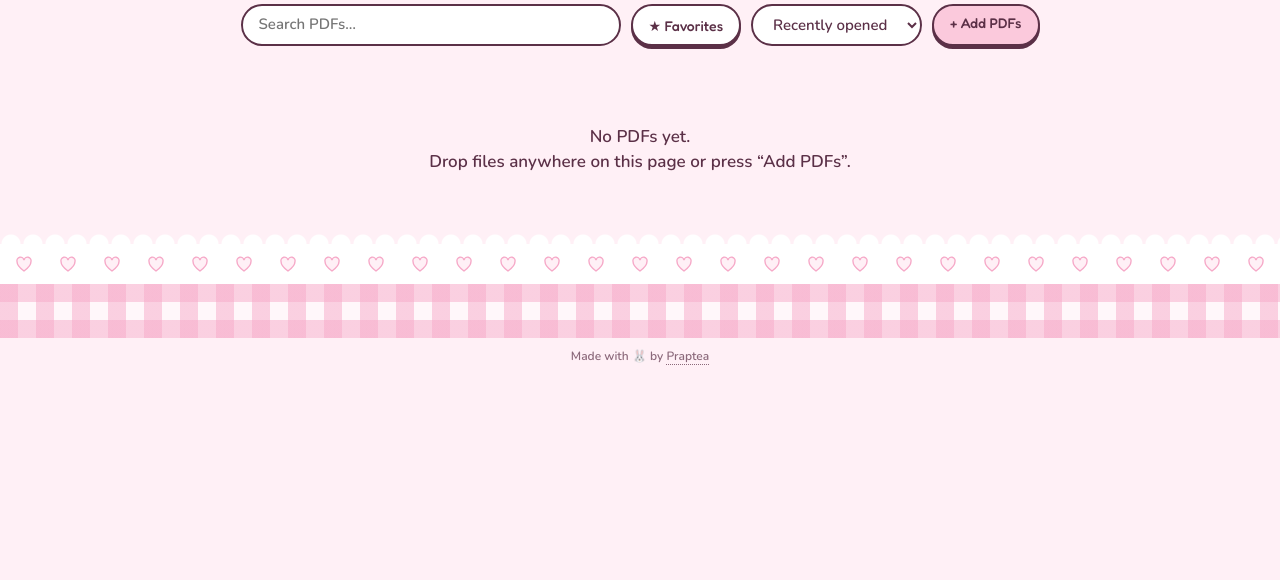
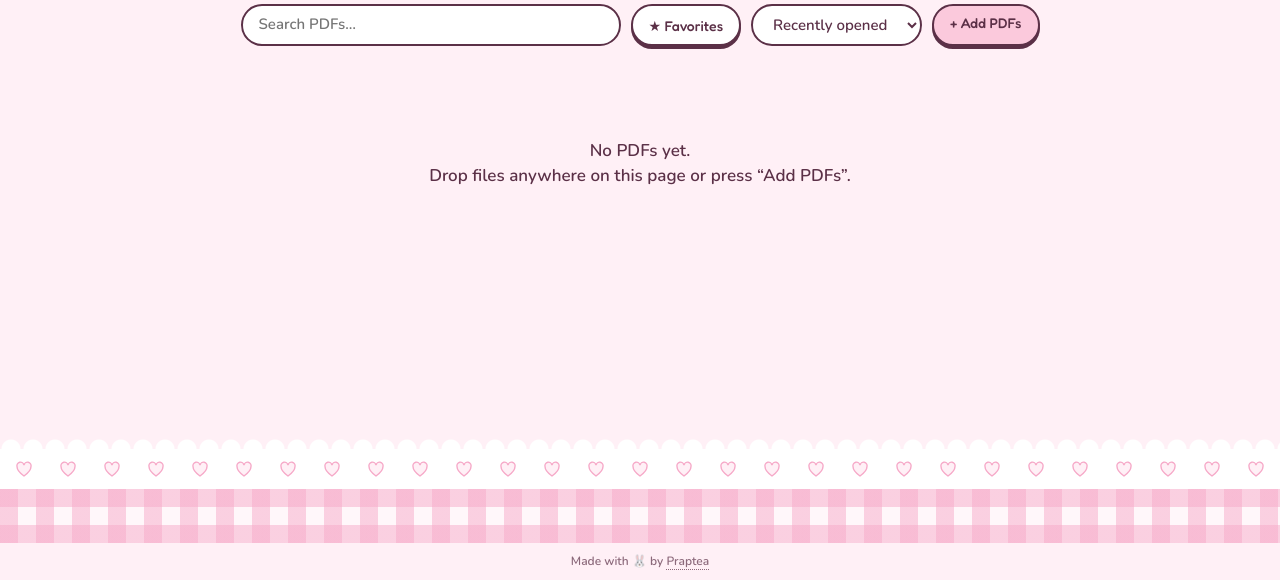
Before and after one commit to Praptea-code/bunny-binder-pdf-annotation, a plain HTML site: page index.html in a window 1280 px wide. Shown: the part 220-800 px from the top of the page. Drawn offline with nearby package versions, Linux system fonts and the light colour scheme.

Commit message:
fix(ui): pin footer to bottom of library page

```diff
--- a/css/style.css
+++ b/css/style.css
@@ -109,3 +109,8 @@ dialog p{margin:0 0 10px}#dlgIn{width:100%;border-radius:14px}
 
 .site-footer{padding:10px 12px;text-align:center;font-size:12px;color:var(--ink);opacity:.7}
 .site-footer a{color:var(--ink);text-decoration:none;border-bottom:1px dotted var(--ink)}
+
+/* sticky footer: library page is at least one screen tall, footer sits at the bottom */
+#libView{min-height:100vh;display:flex;flex-direction:column}
+#libView>.lace.flip{margin-top:auto}
+#libView>.grid:not(:empty),#libView>.empty{margin-bottom:40px}
```
